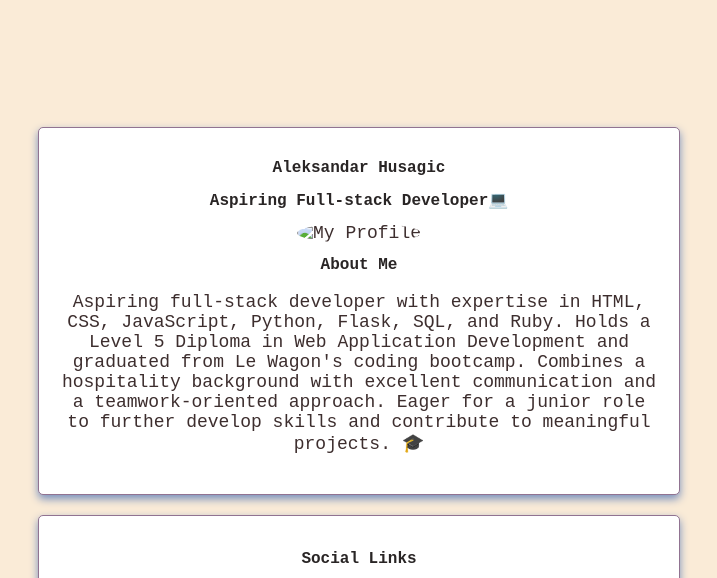
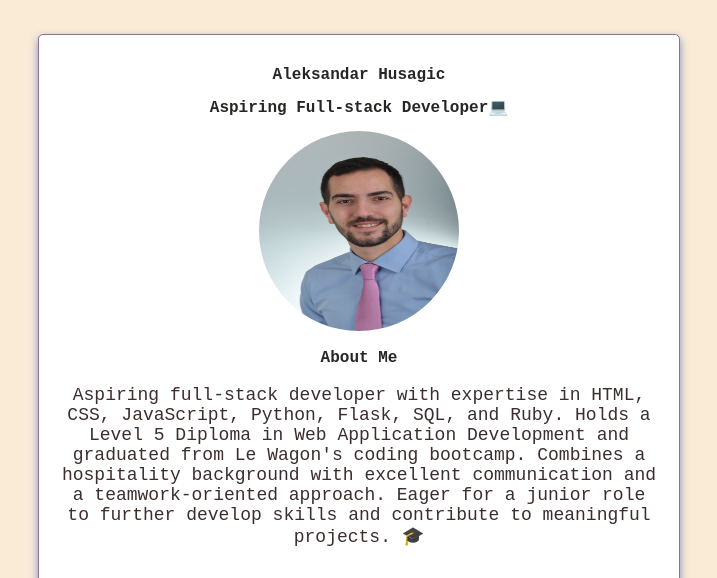
Before and after one commit to alexis93uk/profile, a plain HTML site: page index.html in a window 1280 px wide. Shown: the top 578 px of the page, without its empty margins (252-969 px from the left). Drawn offline with Linux system fonts and the light colour scheme; the site is published under a folder, as on GitHub Pages, so addresses that start at the root find nothing.

Commit message:
index.html

```diff
--- a/index.html
+++ b/index.html
@@ -12,7 +12,7 @@
     <div class="card-white" id="introduction">
       <h1>Aleksandar Husagic</h1>
       <h2>Aspiring Full-stack Developer💻</h2>
-      <img src="/images/profile.png" alt="My Profile" class="img-circle">
+      <img src="images/profile.png" alt="My Profile" class="img-circle">
       <h2>About Me</h2>
       <p>Aspiring full-stack developer with expertise in HTML, CSS, JavaScript, Python, Flask, SQL, and Ruby.
         Holds a Level 5 Diploma in Web Application Development and graduated from Le Wagon's coding bootcamp.
```
